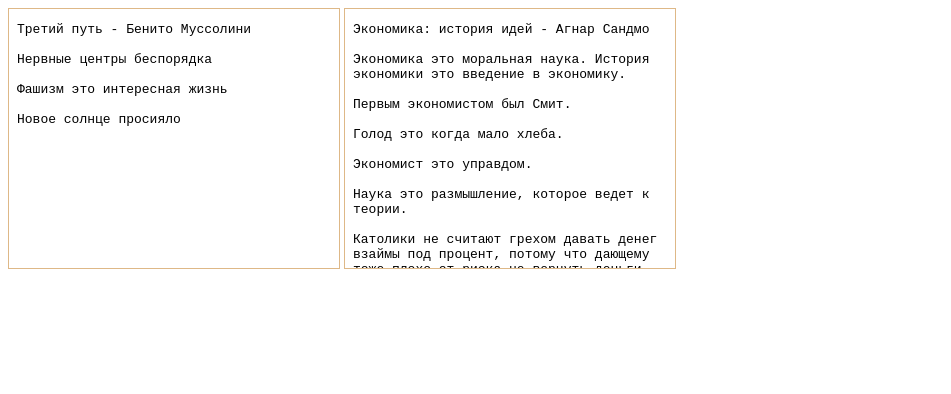
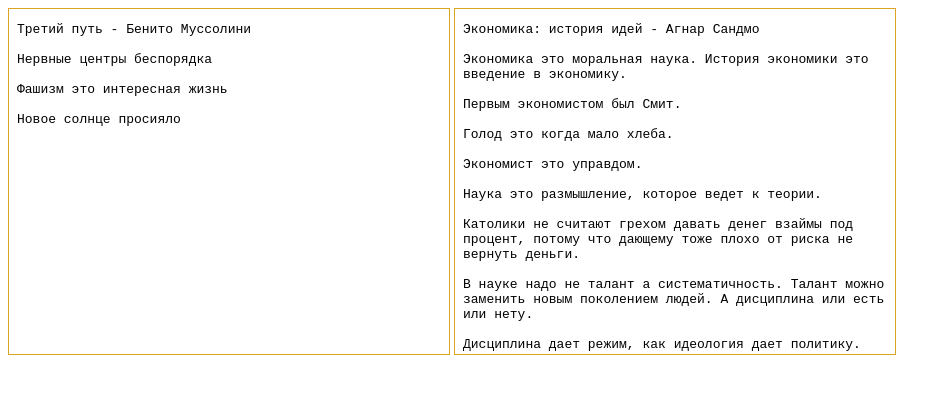
Before and after one commit to PocketEssay/website, a plain HTML site: page index.html in a window 1280 px wide. Shown: the whole page, without its empty margins (0-951 px from the left). Drawn offline with Linux system fonts and the light colour scheme.

Commit message:
goldenrod

```diff
--- a/index.html
+++ b/index.html
@@ -4,7 +4,7 @@
         <title>Pocket Essay</title>
     </head>
     <body>
-        <embed src="Политика.txt" height="33%" width="330px" style="border-width: 1px; border-style: solid; border-color: burlywood;"/>
-        <embed src="Экономика.txt" height="33%" width="330px" style="border-width: 1px; border-style: solid; border-color: burlywood;"/>
+        <embed src="Политика.txt" height="44%" width="440px" style="border-width: 1px; border-style: solid; border-color: goldenrod;"/>
+        <embed src="Экономика.txt" height="44%" width="440px" style="border-width: 1px; border-style: solid; border-color: goldenrod;"/>
     </body>
 </html>
```
